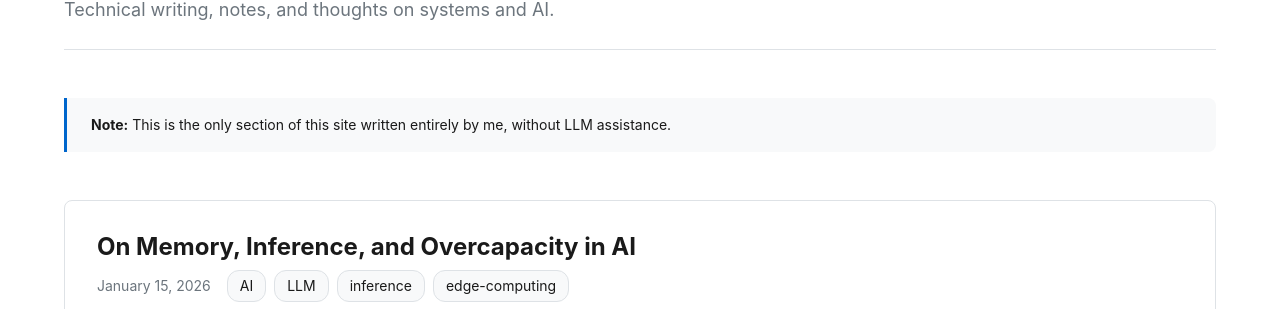
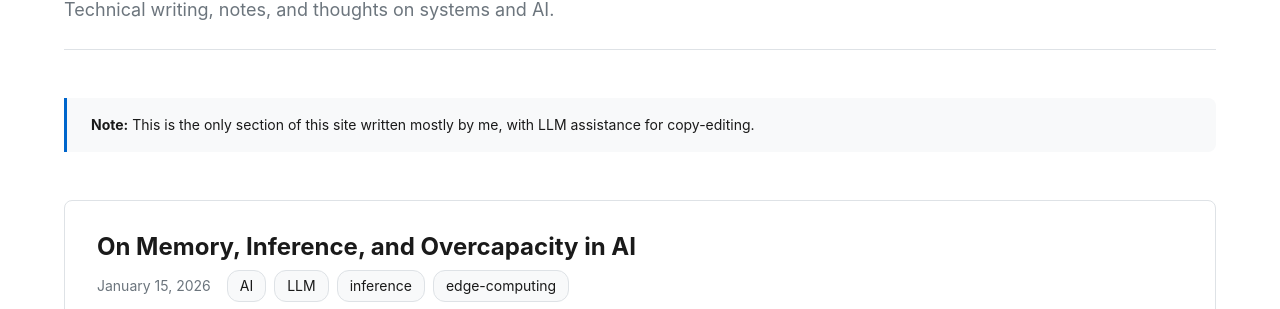
Before and after one commit to 2Shabby/2shabby.github.io, a Jekyll site: the page built from pages/writing.md, in a window 1280 px wide and 900 px high. Shown: the part 173-482 px from the top of the window. Built offline with Jekyll 4.4.1, drawn with Linux system fonts in a browser that asks for light colours.

Commit message:
Update writing section note to reflect LLM copy-editing assistance
Co-authored-by: myclanker <myclanker@gmail.com>

```diff
--- a/pages/writing.md
+++ b/pages/writing.md
@@ -6,7 +6,7 @@ permalink: /writing/
 ---
 
 <aside class="writing-note">
-  <strong>Note:</strong> This is the only section of this site written entirely by me, without LLM assistance.
+  <strong>Note:</strong> This is the only section of this site written mostly by me, with LLM assistance for copy-editing.
 </aside>
 
 {% if site.posts.size > 0 %}
```
